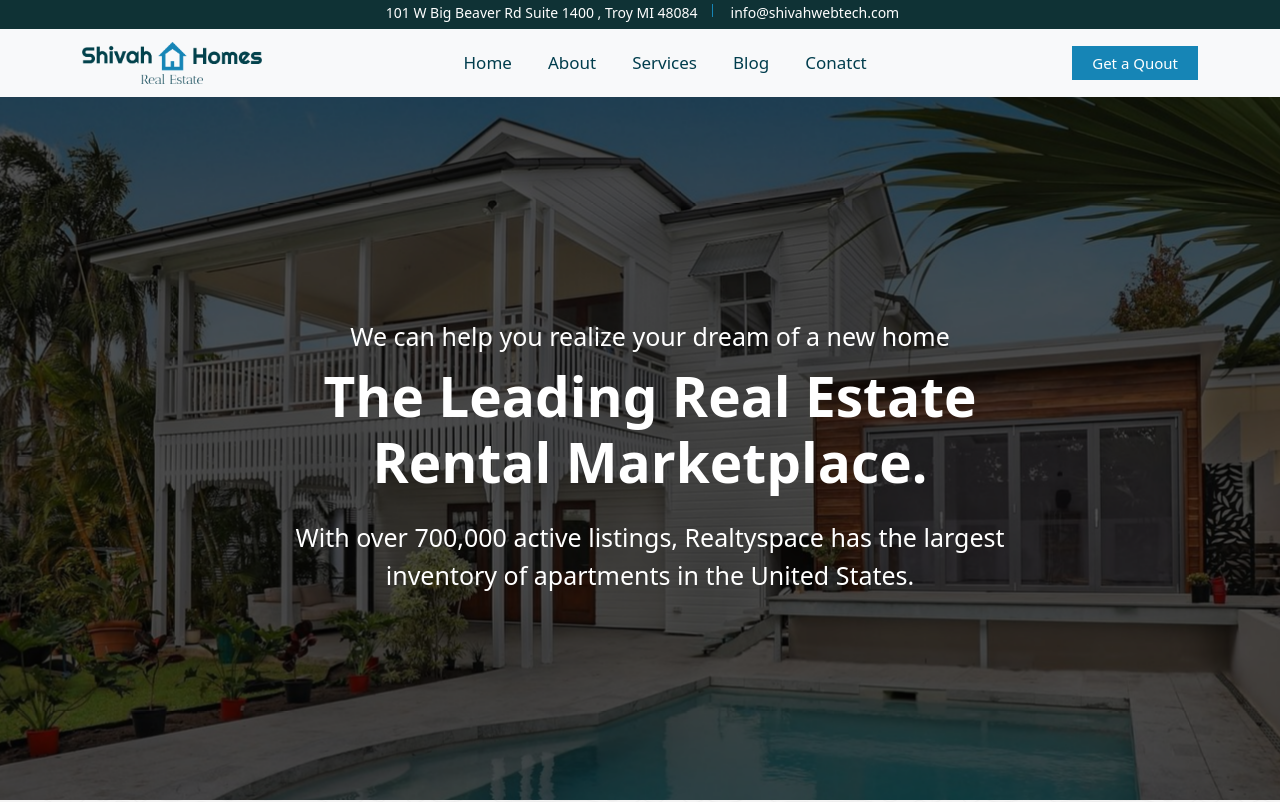
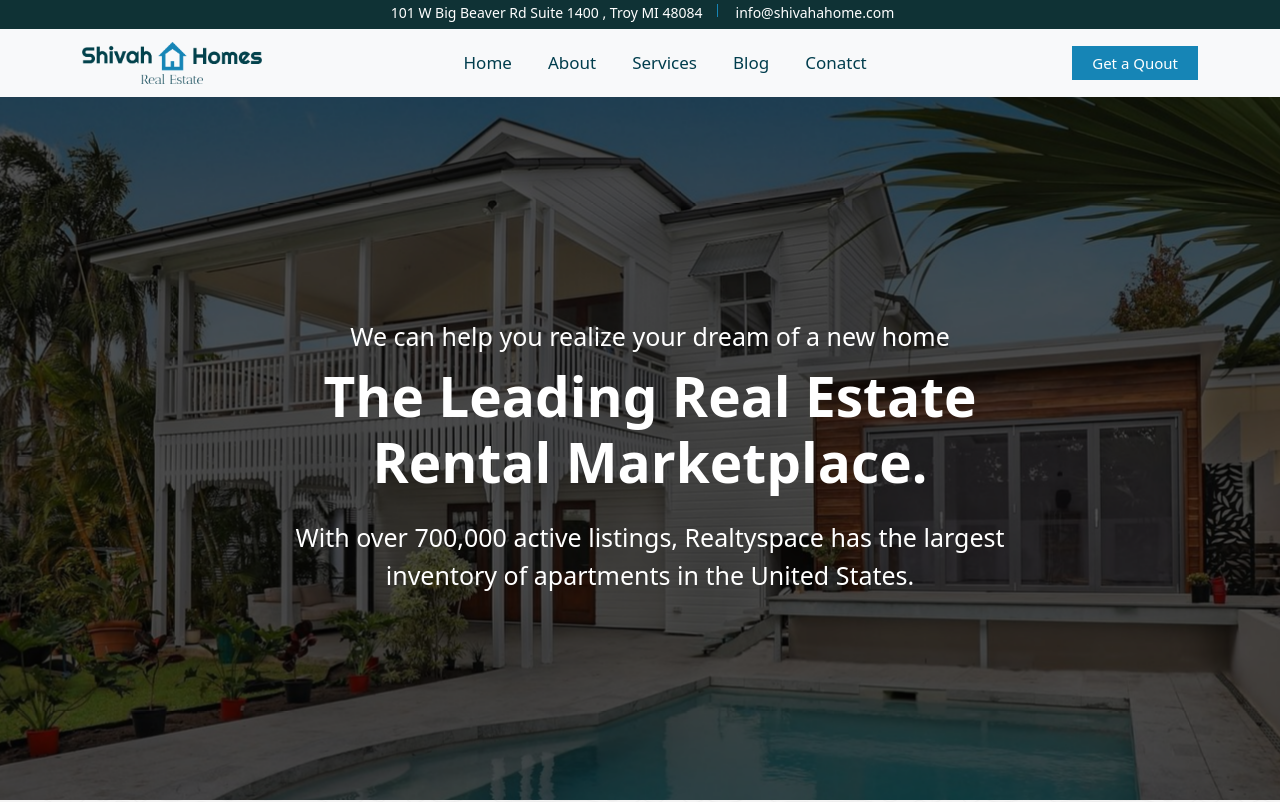
Before and after one commit to ShivahTech/shivah-real-estate, a Next.js app: page / in a window 1280 px wide. Shown: the top 802 px of the page. Built offline with nearby package versions, Linux system fonts and the light colour scheme.

Commit message:
mait or contact no changes

```diff
--- a/src/Component/Header/index.tsx
+++ b/src/Component/Header/index.tsx
@@ -24,12 +24,12 @@ const indes = () => {
                   </li> */}
                   <li>
                     <Link
-                      href="mailto: info@shivahwebtech.com
+                      href="mailto: info@shivahahome.com
 
 "
                     >
                       <i className="fa-solid fa-envelope"></i>
-                      info@shivahwebtech.com
+                      info@shivahahome.com
                     </Link>
                   </li>
                 </ul>
```
